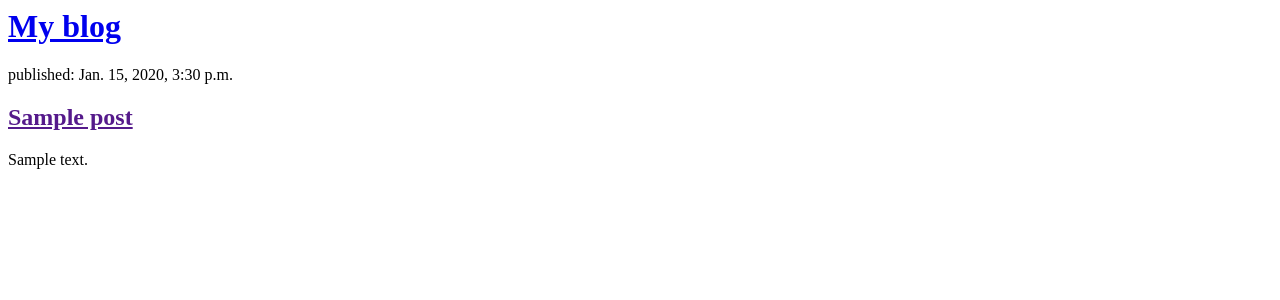
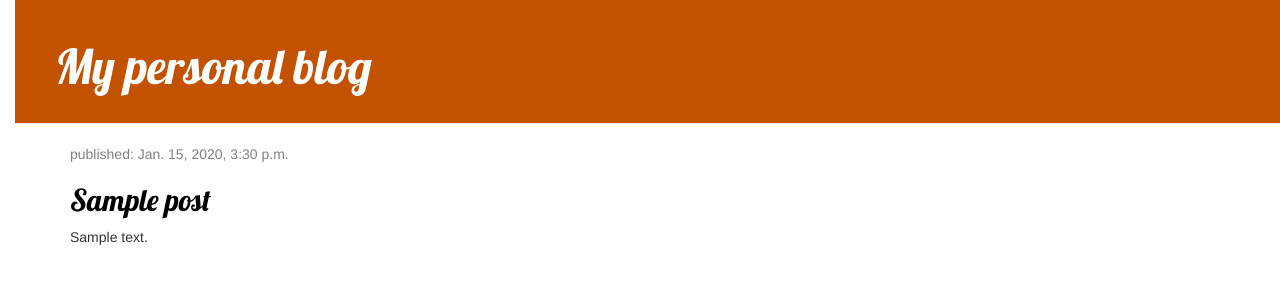
Before and after one commit to ChanduSharma/new-django-blog, a Django app: template blog/templates/blog/post_list.html in a window 1280 px wide. Shown: the top 300 px of the page. Run offline with Django 3.2, Linux system fonts and the light colour scheme; the template is opened without the code that fills it: values that come from a table or form of the project are taken from there, others are empty; tables that the repository leaves empty hold one stand-in row (values such as "Sample post"); some libraries are stand-ins or nearby versions.

Commit message:
added new pages

```diff
--- /dev/null
+++ b/blog/static/css/blog.css
@@ -0,0 +1,55 @@
+h1 a, h2 a {
+    color: #C25100;
+    font-family: 'Lobster';
+}
+
+body {
+    padding-left: 15px;
+}
+
+.page-header {
+    background-color: #C25100;
+    margin-top: 0;
+    padding: 20px 20px 20px 40px;
+}
+
+.page-header h1, .page-header h1 a, .page-header h1 a:visited, .page-header h1 a:active {
+    color: #ffffff;
+    font-size: 36pt;
+    text-decoration: none;
+}
+
+.content {
+    margin-left: 40px;
+}
+
+h1, h2, h3, h4 {
+    font-family: 'Lobster', cursive;
+}
+
+.date {
+    color: #828282;
+}
+
+.save {
+    float: right;
+}
+
+.post-form textarea, .post-form input {
+    width: 100%;
+}
+
+.top-menu, .top-menu:hover, .top-menu:visited {
+    color: #ffffff;
+    float: right;
+    font-size: 26pt;
+    margin-right: 20px;
+}
+
+.post {
+    margin-bottom: 70px;
+}
+
+.post h2 a, .post h2 a:visited {
+    color: #000000;
+}
--- /dev/null
+++ b/blog/templates/blog/base.html
@@ -0,0 +1,23 @@
+{% load static %}
+<html>
+    <head>
+        <title>My blog</title>
+        <link rel="stylesheet" href="//maxcdn.bootstrapcdn.com/bootstrap/3.2.0/css/bootstrap.min.css">
+        <link rel="stylesheet" href="//maxcdn.bootstrapcdn.com/bootstrap/3.2.0/css/bootstrap-theme.min.css">
+        <link href="//fonts.googleapis.com/css?family=Lobster&subset=latin,latin-ext" rel="stylesheet" type="text/css">
+        <link rel="stylesheet" href="{% static 'css/blog.css' %}">
+    </head>
+    <body>
+        <div class="page-header">
+            <h1><a href="/">My personal blog</a></h1>
+        </div>
+        <div class="content container">
+            <div class="row">
+                <div class="col-md-8">
+                   {% block content %}
+                   {% endblock %}
+                </div>
+            </div>
+        </div>
+    </body>
+</html>
--- a/blog/templates/blog/post_list.html
+++ b/blog/templates/blog/post_list.html
@@ -1,16 +1,13 @@
-<html>
-    <title>My blog</title>
-    <body>
-        <div>
-            <h1><a href="/">My blog</a></h1>
+{% extends 'blog/base.html' %}
+
+{% block content %}
+    {% for post in posts %}
+    <div class="post">
+        <div class="date">
+            <p>published: {{ post.published_date }}</p>
         </div>
-        {% for post in posts %}
-        <div>
-            <p>published: {{ post.published_date }}</p>
-            <h2><a href="">{{ post.title }}</a></h2>
-            <p>{{ post.text|linebreaksbr }}</p>
-        </div>
-        {% endfor %}
-
-    </body>
-</html>
+        <h2><a href="{% url 'post_detail' pk=post.pk %}">{{ post.title }}</a></h2>
+        <p>{{ post.text|linebreaksbr }}</p>
+    </div>
+    {% endfor %}
+{% endblock %}
--- a/blog/urls.py
+++ b/blog/urls.py
@@ -3,5 +3,6 @@ from . import views
 
 
 urlpatterns = [
-    path('', views.post_list, name = "post_list")
+    path('', views.post_list, name = "post_list"),
+    path('post/<int:pk>/', views.post_detail, name= 'post_detail'),
 ]
```
Also changed, not shown: blog/templates/blog/post_detail.html (added, +13 -0 lines), blog/views.py (+7 -0 lines).
